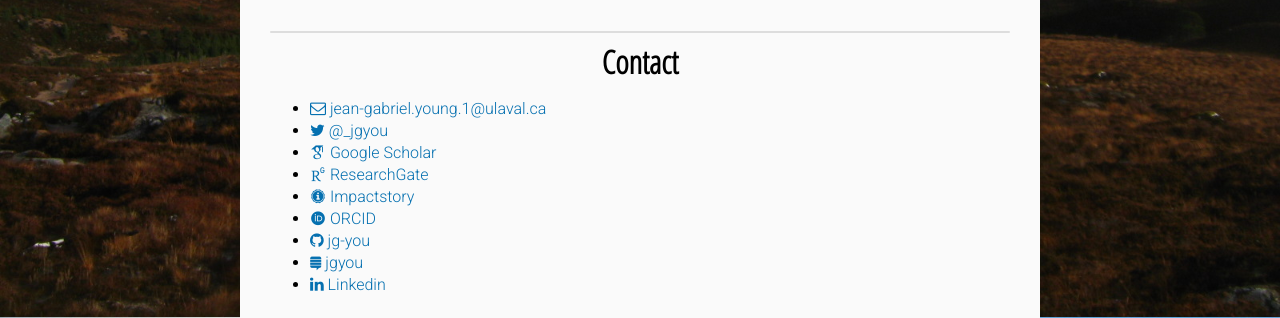
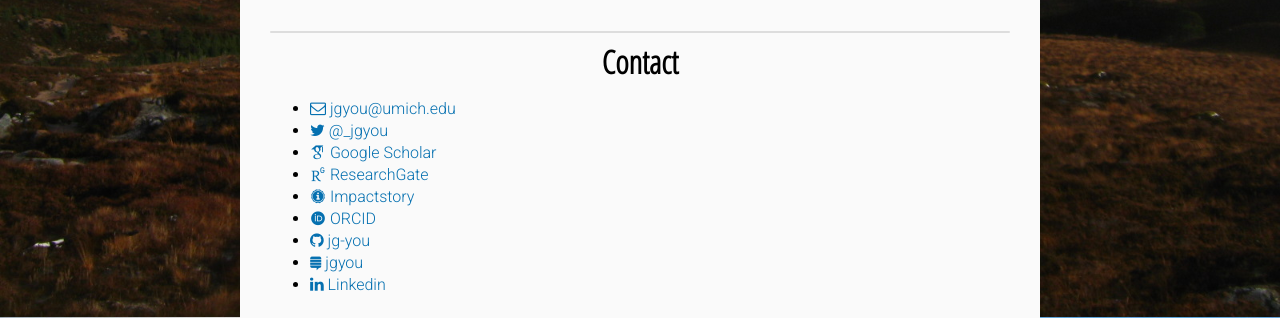
Before and after one commit to jg-you/jg-you.github.io, a Jekyll site: the page built from about.md, in a window 1280 px wide. Shown: the part 643-961 px from the top of the page. Built offline with Jekyll 4.4.1, drawn with Linux system fonts in a browser that asks for light colours; some web fonts are replaced; comment, search, counter and statistics services are not loaded.

```diff
--- a/about.md
+++ b/about.md
@@ -15,7 +15,7 @@ I obtained my PhD in Physics from  Université Laval, where I was advised by [Pr
 
 <ul class="contact-list">
 <li class="contact-list-item">
-<a href="mailto:jean-gabriel.young.1@ulaval.ca"><i class="fa fa-envelope-o" aria-hidden="true"></i> jean-gabriel.young.1@ulaval.ca </a>
+<a href="mailto:jean-gabriel.young.1@ulaval.ca"><i class="fa fa-envelope-o" aria-hidden="true"></i> jgyou@umich.edu </a>
 </li>
 <li class="contact-list-item">
 <a href="http://www.twitter.com/_jgyou"><i class="fa fa-twitter" aria-hidden="true"></i> @_jgyou</a>
```
Also changed, not shown: publications.md (+1 -1 lines).
